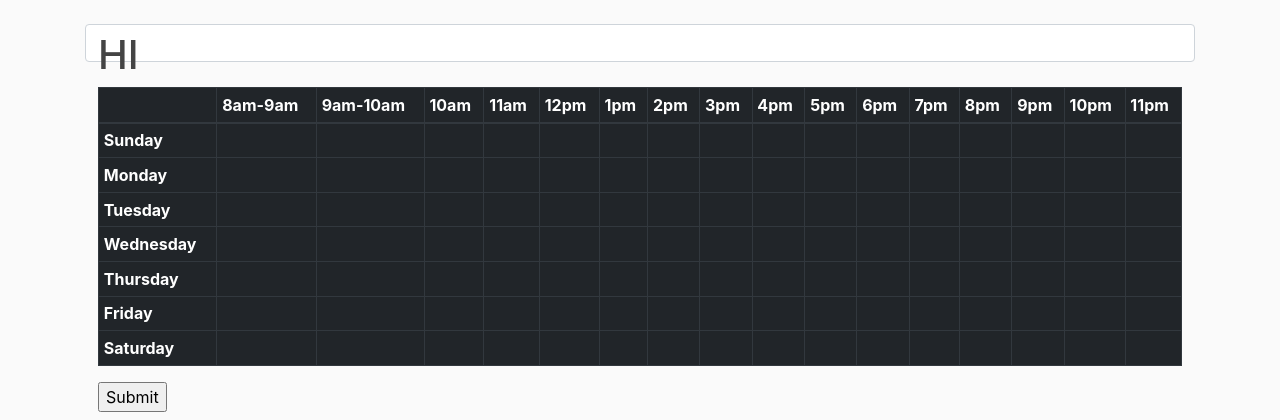
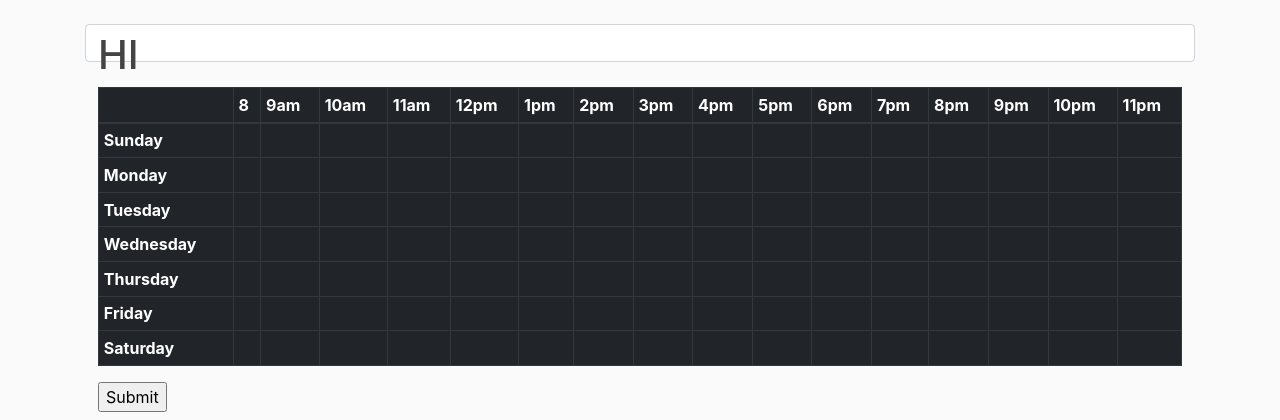
Before and after one commit to deirdreemoran/Employee-Scheduler, a Django app: page /viewSchedule/ in a window 1280 px wide. Shown: the part 56-476 px from the top of the page. Run offline with Django 3.2, Linux system fonts and the light colour scheme; data comes from the database, SQL or seed files in the repository; parts of the project's set-up code (start-up, migrations or seed data) failed here and were passed over; some libraries are stand-ins or nearby versions.

Commit message:
fixed html headers

```diff
--- a/myprojapp/templates/myprojapp/scheduler.html
+++ b/myprojapp/templates/myprojapp/scheduler.html
@@ -5,8 +5,8 @@
     <thead>
       <tr>
         <th scope="col"></th>
-        <th scope="col">8am-9am</th>
-        <th scope="col">9am-10am</th>
+        <th scope="col">8am</th>
+        <th scope="col">9am</th>
         <th scope="col">10am</th>
         <th scope="col">11am</th>
         <th scope="col">12pm</th>
--- a/myprojapp/templates/myprojapp/scheduler2.html
+++ b/myprojapp/templates/myprojapp/scheduler2.html
@@ -5,8 +5,8 @@
     <thead>
       <tr>
         <th scope="col"></th>
-        <th scope="col">8am-9am</th>
-        <th scope="col">9am-10am</th>
+        <th scope="col">8am</th>
+        <th scope="col">9am</th>
         <th scope="col">10am</th>
         <th scope="col">11am</th>
         <th scope="col">12pm</th>
--- a/myprojapp/templates/myprojapp/viewSchedule.html
+++ b/myprojapp/templates/myprojapp/viewSchedule.html
@@ -8,8 +8,8 @@
     <thead>
       <tr>
         <th scope="col"></th>
-        <th scope="col">8am-9am</th>
-        <th scope="col">9am-10am</th>
+        <th scope="col">8</th>
+        <th scope="col">9am</th>
         <th scope="col">10am</th>
         <th scope="col">11am</th>
         <th scope="col">12pm</th>
```
Also changed, not shown: myprojapp/templates/myprojapp/base.html (+0 -30 lines).
